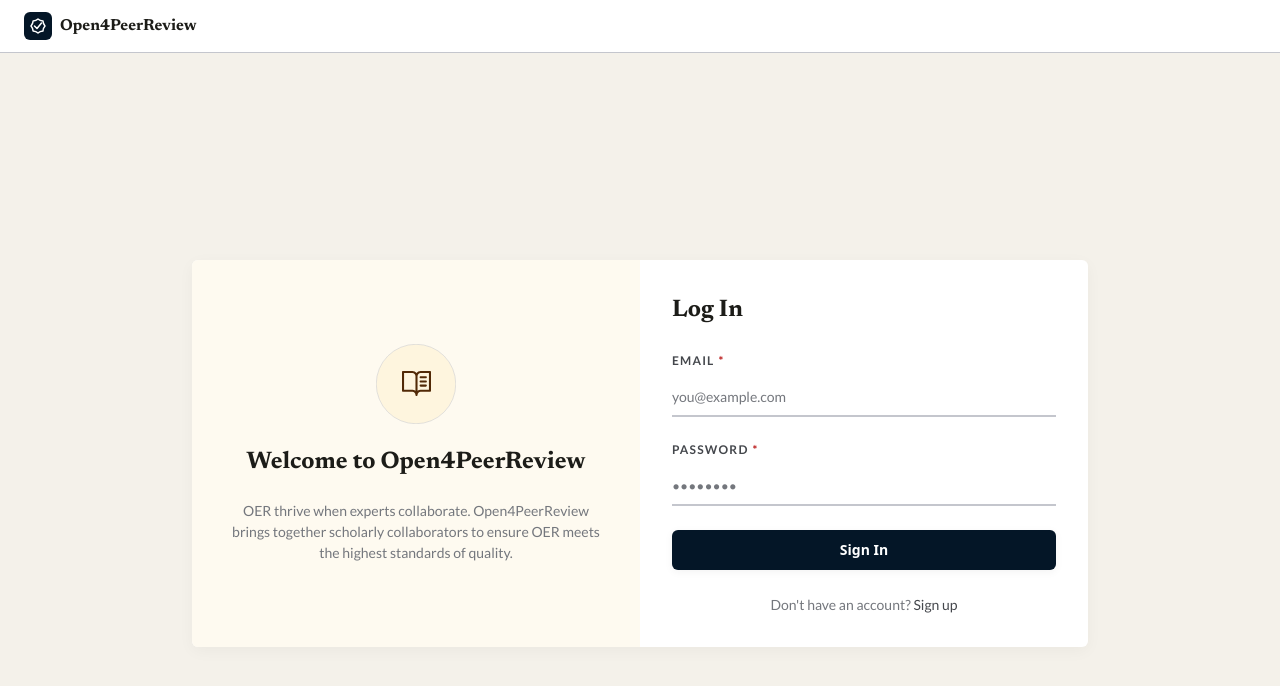
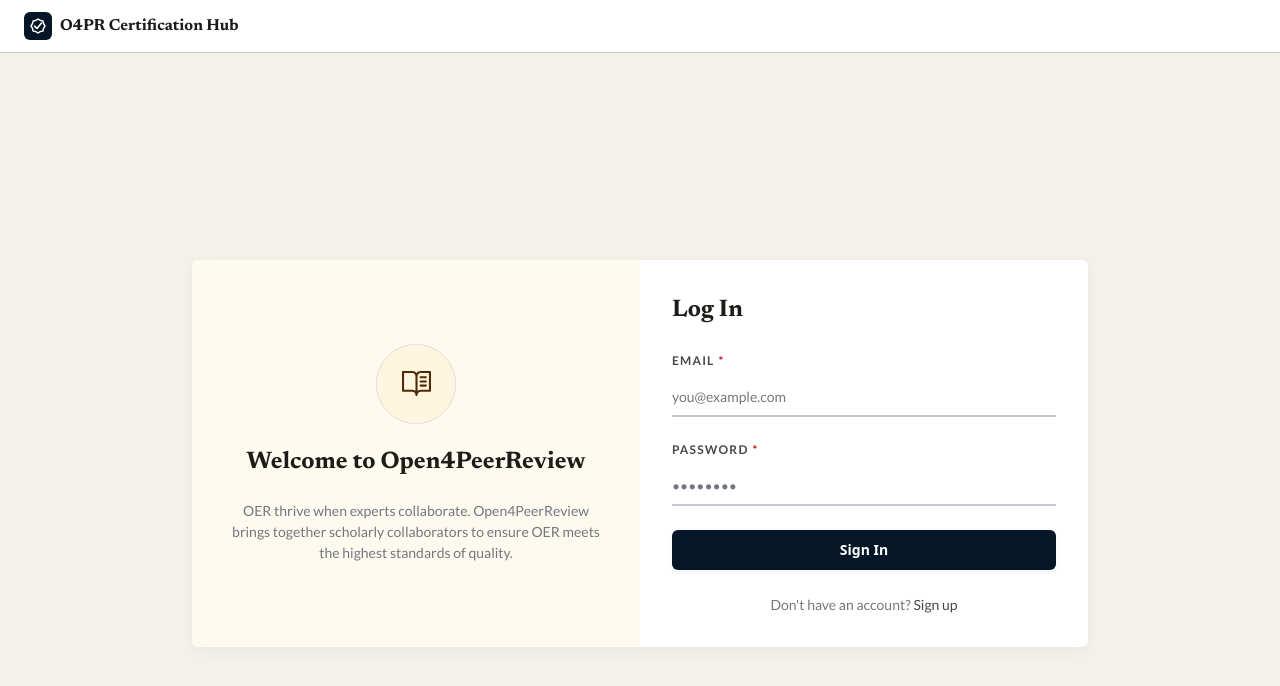
Before and after one commit to allimaeeee/Open4PeerReview, a Next.js app: page /login in a window 1280 px wide. Shown: the top 686 px of the page. Built offline with nearby package versions, Linux system fonts and the light colour scheme; no server answers.

Commit message:
change platform name to O4PR Certification Hub

```diff
--- a/components/layout/Navbar.tsx
+++ b/components/layout/Navbar.tsx
@@ -91,7 +91,7 @@ export default function Navbar() {
           <div className="w-7 h-7 rounded-md bg-primary flex items-center justify-center flex-shrink-0">
             <LogoIcon />
           </div>
-          Open4PeerReview
+          O4PR Certification Hub
         </Link>
         {showRightSide && (
           <div className="flex items-center gap-4">
```
